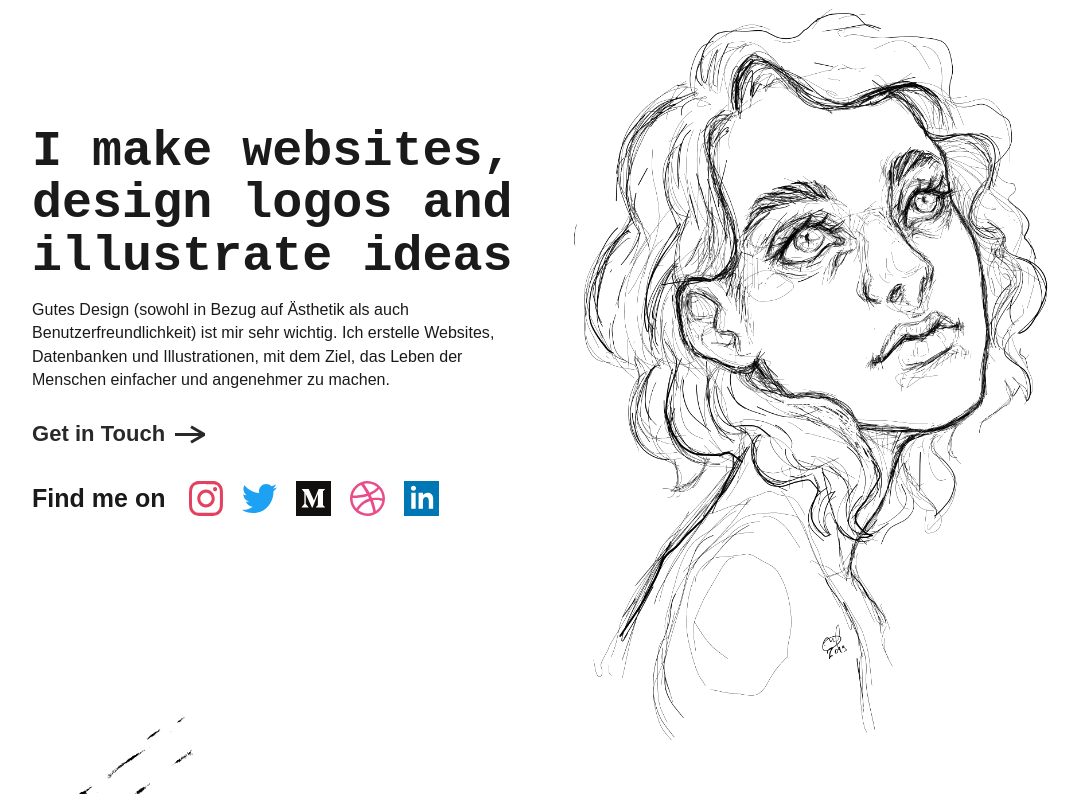
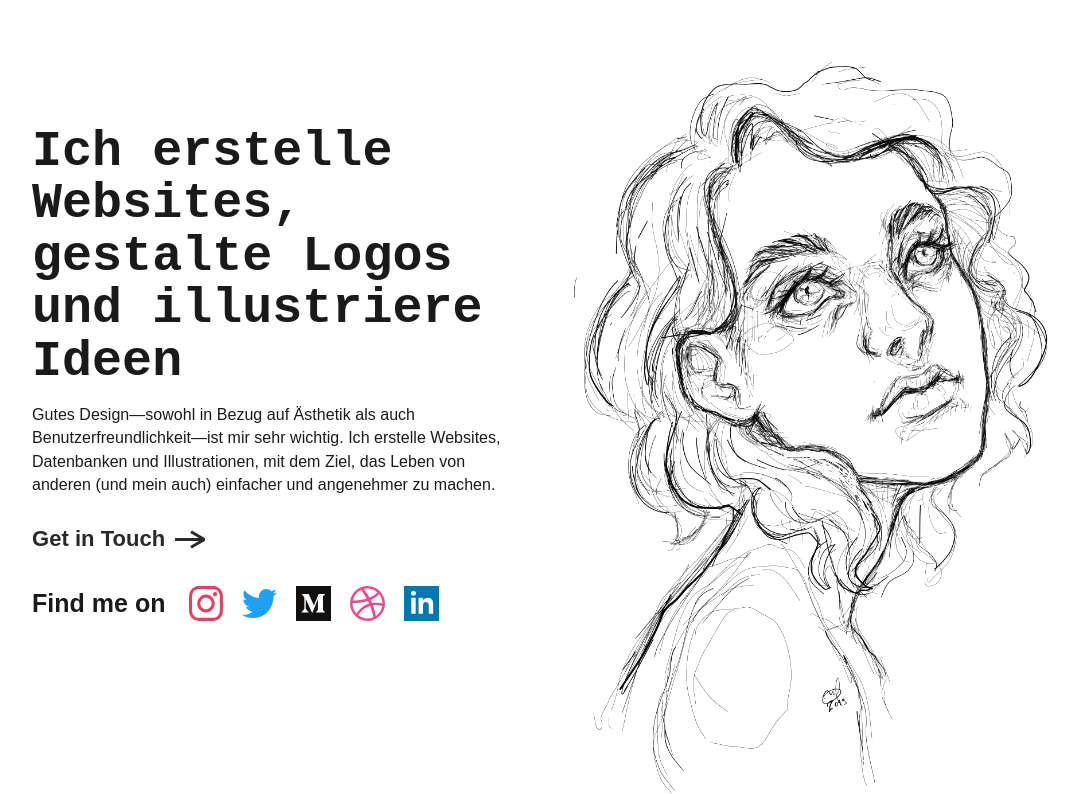
Before and after one commit to anna-filou/2019-portfolio, a Jekyll site: the page built from de/index.html, in a window 1280 px wide and 900 px high, cut to the strip 106-900 px from the top of the window. Shown: the whole strip, without its empty margins (98-1177 px from the left). Built offline with Jekyll 4.4.1, drawn with Linux system fonts in a browser that asks for light colours.

Commit message:
heading lang

```diff
--- a/_includes/pages/index.html
+++ b/_includes/pages/index.html
@@ -19,7 +19,7 @@
             </div>
           </a>
         </div>
-        <h1 id="w-node-3fa3f2d8b24c-3c225a2b" class="hero-h1">I make websites, design logos and illustrate ideas</h1>
+        <h1 id="w-node-3fa3f2d8b24c-3c225a2b" class="hero-h1">{{ page.heading }}</h1>
       </div>
     </div>
   </div>
--- a/de/index.html
+++ b/de/index.html
@@ -3,7 +3,8 @@ layout: default
 title: Anna Filou | Webdesigner, Illustratorin
 description: Anna erstellt Websites, gestaltet Logos und illustriert Ideen für Personen und Unternehmen.
 lang: de
-intro: Gutes Design (sowohl in Bezug auf Ästhetik als auch Benutzerfreundlichkeit) ist mir sehr wichtig. Ich erstelle Websites, Datenbanken und Illustrationen, mit dem Ziel, das Leben der Menschen einfacher und angenehmer zu machen.
+intro: Gutes Design—sowohl in Bezug auf Ästhetik als auch Benutzerfreundlichkeit—ist mir sehr wichtig. Ich erstelle Websites, Datenbanken und Illustrationen, mit dem Ziel, das Leben von anderen (und mein auch) einfacher und angenehmer zu machen.
+heading: Ich erstelle Websites, gestalte Logos und illustriere Ideen
 ---
 
 {% include pages/index.html %}
--- a/en/index.html
+++ b/en/index.html
@@ -3,7 +3,8 @@ layout: default
 title: Anna Filou | Web Designer, Illustrator
 description: Anna makes websites, designs logos and illustrates ideas for people and businesses.
 lang: en
-intro: Good design (both in terms of looks and usability) is extremely important to me. I build websites, databases and create illustrations, with the aim of making people's lives easier and more pleasurable.
+intro: Good design—both in terms of looks and usability—is extremely important to me. I build websites, databases and create illustrations, with the aim of making the lives of others and my own easier and more pleasurable.
+heading: I make websites, design logos and illustrate ideas
 ---
 
 {% include pages/index.html %}
--- a/gr/index.html
+++ b/gr/index.html
@@ -4,6 +4,7 @@ title: Άννα Φίλου | Web Designer, Illustrator
 description: Anna makes websites, designs logos and illustrates ideas for people and businesses.
 lang: gr
 intro: Το καλό design—από άποψη αισθητικής αλλά και χρηστικότητας—είναι πολύ σημαντικό για μένα. Φτιάχνω ιστοσελίδες, database και ζωγραφιές με τον σκοπό να κάνω τις ζωές των άλλων και τη δική μου πιο εύκολες και ευχάριστες.
+heading: Φτιάχνω ιστοσελίδες, λογότυπα και δίνω όψη σε ιδέες
 ---
 
 {% include pages/index.html %}
```
